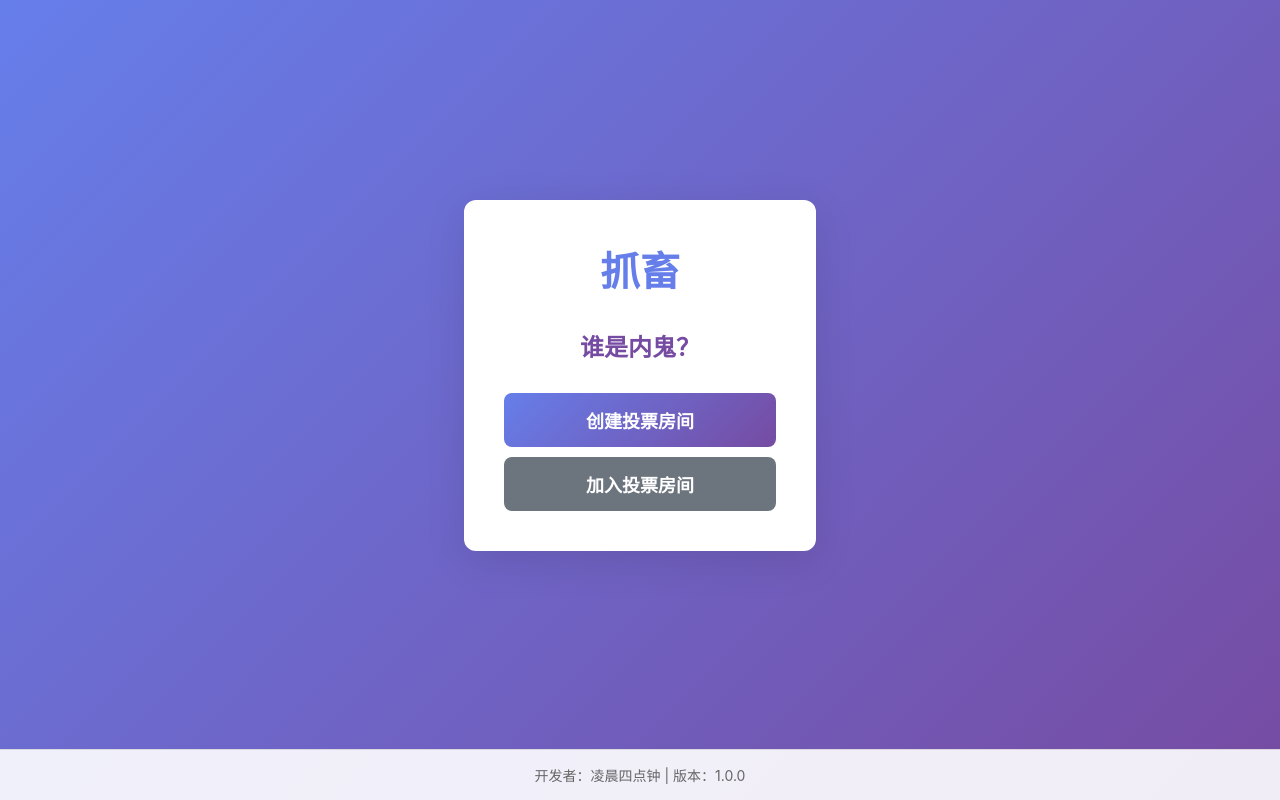
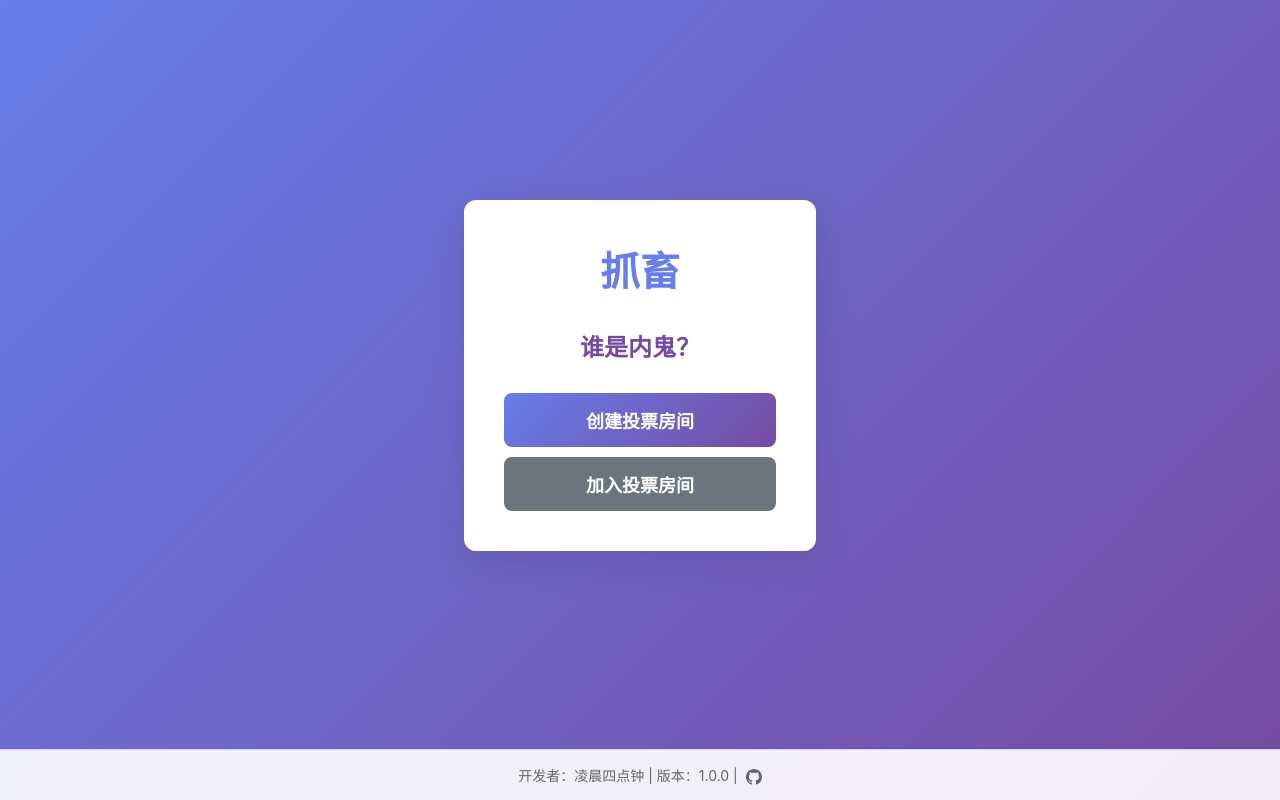
Before and after one commit to suguangsong/catch-the-mole, a Vue app in the folder frontend/: page / in a window 1280 px wide. Built offline with nearby package versions, Linux system fonts and the light colour scheme.

Commit message:
Add GitHub link to Footer component with SVG icon; enhance styling for link interaction

```diff
--- a/frontend/src/components/Footer.vue
+++ b/frontend/src/components/Footer.vue
@@ -1,6 +1,13 @@
 <template>
   <footer class="footer">
-    <p>开发者：凌晨四点钟 | 版本：1.0.0</p>
+    <p>
+      开发者：凌晨四点钟 | 版本：1.0.0 |
+      <a href="https://github.com/suguangsong/catch-the-mole.git" target="_blank" rel="noopener noreferrer" class="github-link" title="开源项目">
+        <svg xmlns="http://www.w3.org/2000/svg" width="16" height="16" viewBox="0 0 24 24" fill="currentColor">
+          <path d="M12 0c-6.626 0-12 5.373-12 12 0 5.302 3.438 9.8 8.207 11.387.599.111.793-.261.793-.577v-2.234c-3.338.726-4.033-1.416-4.033-1.416-.546-1.387-1.333-1.756-1.333-1.756-1.089-.745.083-.729.083-.729 1.205.084 1.839 1.237 1.839 1.237 1.07 1.834 2.807 1.304 3.492.997.107-.775.418-1.305.762-1.604-2.665-.305-5.467-1.334-5.467-5.931 0-1.311.469-2.381 1.236-3.221-.124-.303-.535-1.524.117-3.176 0 0 1.008-.322 3.301 1.23.957-.266 1.983-.399 3.003-.404 1.02.005 2.047.138 3.006.404 2.291-1.552 3.297-1.23 3.297-1.23.653 1.653.242 2.874.118 3.176.77.84 1.235 1.911 1.235 3.221 0 4.609-2.807 5.624-5.479 5.921.43.372.823 1.102.823 2.222v3.293c0 .319.192.694.801.576 4.765-1.589 8.199-6.086 8.199-11.386 0-6.627-5.373-12-12-12z"/>
+        </svg>
+      </a>
+    </p>
   </footer>
 </template>
 
@@ -28,4 +35,22 @@ export default {
 .footer p {
   margin: 0;
 }
+
+.github-link {
+  display: inline-flex;
+  align-items: center;
+  color: #666;
+  text-decoration: none;
+  transition: color 0.3s;
+  margin-left: 4px;
+  vertical-align: middle;
+}
+
+.github-link:hover {
+  color: #0366d6;
+}
+
+.github-link svg {
+  display: inline-block;
+}
 </style>
```
